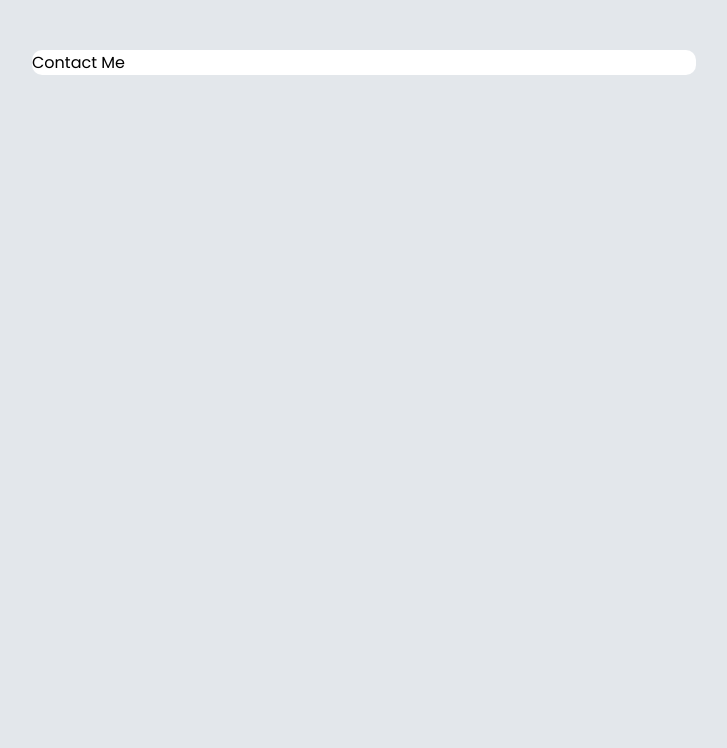
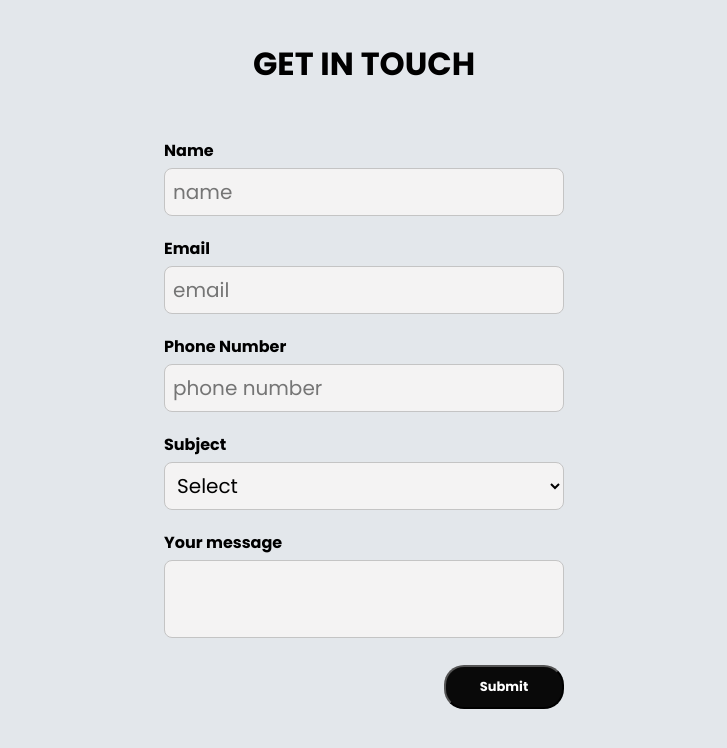
Before and after one commit to yohanezb/b59-personal-web, a plain HTML site: page personal-web/contact.html in a window 1280 px wide. Shown: the whole page, without its empty margins (276-1003 px from the left). Drawn offline with Linux system fonts and the light colour scheme.

Commit message:
Day 2 - Contact Form

```diff
--- /dev/null
+++ b/personal-web/assets/contact.css
@@ -0,0 +1,35 @@
+.btn-contact {
+    width: 30%;
+    background-color: rgb(9, 9, 9);
+    padding: 10px;
+    color: white;
+    font-weight: bold;
+    font-size: small;
+    border-radius: 20px;
+}
+
+label {
+    display: block;
+    font-weight: bold;
+}
+
+input,
+select,
+textarea {
+  width: 100%;
+  font-size: 20px;
+  font-weight: 400;
+  padding: 8px;
+  margin-top: 5px;
+  margin-bottom: 20px;
+  background: #f4f3f3;
+  border: 1px solid #c4c4c4;
+  border-radius: 8px;
+}
+
+
+* {
+    box-sizing: border-box;
+    margin: 0;
+    padding: 0;
+  }
--- /dev/null
+++ b/personal-web/assets/contact.js
@@ -0,0 +1,20 @@
+var contactForm = document.getElementById("contactForm")
+
+contactForm.addEventListener('submit', (e) => {
+    e.preventDefault();
+
+    var form = e.target;
+    var formData = new FormData(form)
+
+    var data = Object.fromEntries(formData.entries())
+
+    console.log(data)
+
+    console.log(data.phoneNumber)
+
+    var link = document.createElement('a');
+
+    link.href=`mailto:yohanez.budhy@gmail.com?subject=${data.subject}&body=Selamat siang, Nama Saya ${data.name}.%0D%0ASilahkan hubungi Saya%0D%0AEmail :${data.email}%0D%0ATelepon :${data.phoneNumber}.%0D%0A${data.message}`
+
+    link.click();
+})
--- /dev/null
+++ b/personal-web/assets/font.css
@@ -0,0 +1,9 @@
+@import url('https://fonts.googleapis.com/css2?family=Poppins:ital,wght@0,100;0,200;0,300;0,400;0,500;0,600;0,700;0,800;0,900;1,100;1,200;1,300;1,400;1,500;1,600;1,700;1,800;1,900&display=swap');
+
+* {
+    font-family: "Poppins", sans-serif;
+    font-weight: 400;
+    font-style: normal;
+    text-decoration: none;
+    color: inherit;
+}
--- a/personal-web/assets/style.css
+++ b/personal-web/assets/style.css
@@ -1,12 +1,4 @@
-@import url('https://fonts.googleapis.com/css2?family=Poppins:ital,wght@0,100;0,200;0,300;0,400;0,500;0,600;0,700;0,800;0,900;1,100;1,200;1,300;1,400;1,500;1,600;1,700;1,800;1,900&display=swap');
 
-* {
-    font-family: "Poppins", sans-serif;
-    font-weight: 400;
-    font-style: normal;
-    text-decoration: none;
-    color: inherit;
-}
 
 p {
     font-size: 15px;
@@ -20,7 +12,7 @@ p {
     color: white;
     background-color: black;
     margin: 0px 7px;
-    border-radius: 100px;"
+    border-radius: 100px;
 }
 
 .name-card{
--- a/personal-web/contact.html
+++ b/personal-web/contact.html
@@ -4,15 +4,97 @@
     <title>Name Card</title>
     <link rel="stylesheet" href="https://cdnjs.cloudflare.com/ajax/libs/font-awesome/4.7.0/css/font-awesome.min.css">
     <link rel="stylesheet" href="assets/style.css">
+    <link rel="stylesheet" href="assets/font.css">
+    <link rel="stylesheet" href="assets/contact.css">
+
+
 </head>
 <body style="background-color: #E3E7EB;">
-    <div style="
-    background-color: white;
-    border-radius: 10px;
-    box-shadow: 0px 10px 30px -22px;
-    margin: 50px 300px;">
-    Contact Me
+
+
+<main>
+    <h1 style="margin-top: 40px;
+        text-align: center;
+        font-weight: bold;
+
+        ">
+        GET IN TOUCH</h1>
+    <div style="display: flex; justify-content: center; margin-top: 50px">
+        <form id="contactForm" style="display: flex; flex-direction: column; width: 400px">
+            <div>
+                <label for="name">Name</label>
+                <input id="name" name="name" type="text" placeholder="name" required/>
+            </div>
+            <div>
+                <label for="email">Email</label>
+                <input id="email" name="email" type="email" placeholder="email" required/>
+            </div>
+            <div>
+                <label for="phone-number">Phone Number</label>
+                <input id="phoneNumber" name="phoneNumber" type="number" placeholder="phone number" required />
+            </div>
+            <div>
+                <label for="subject">Subject</label>
+                <select id="subject" name="subject" required>
+                <option value="" disabled selected>Select</option>
+                <option value="Fullstack Developer">Fullstack Developer</option>
+                <option value="Frontend Developer">Frontend Developer</option>
+                <option value="Backend Developer">Backend Developer</option>
+                </select>
+            </div>
+            <div>
+                <label for="message">Your message</label>
+                <textarea style="resize: none;" id="message" name="message" required></textarea>
+            </div>
+            <div style="display: flex; justify-content:flex-end ;">
+                <button class="btn-contact">Submit</button>
+            </div>
+        </form>
     </div>
+</main>
+
+<script src="assets/contact.js"></script>
 
 </body>
 </html>
+
+
+<!-- <main class="contact-section">
+    <form id="contactForm" class="contact-form">
+        <h1>Contact Me</h1>
+        <div class="form-field">
+            <label for="name">Name</label>
+            <input id="name" name="name" class="form-input" type="text" placeholder="name" required />
+        </div>
+
+        <div class="form-field">
+            <label for="email">Email</label>
+            <input id="email" name="email" class="form-input" type="email" placeholder="email" required />
+        </div>
+
+        <div class="form-field">
+            <label for="phoneNumber">Phone Number</label>
+            <input id="phoneNumber" name="phoneNumber" class="form-input" type="number" placeholder="phone number" required/>
+        </div>
+
+        <div class="form-field">
+            <label for="subject">Subject</label>
+            <input id="subject" name="subject" class="form-input" placeholder="subject" required></input>
+        </div>
+
+        <div class="form-field">
+            <label for="skill">Skill</label>
+            <select id="skill" name="skill" class="form-input" required>
+                <option value="Frontend">Frontend</option>
+                <option value="Backend">Backend</option>
+            </select>
+        </div>
+
+        <div class="form-field">
+            <label class="message-contact" for="message">Your Message</label>
+            <textarea id="message" name="message" class="form-input" required></textarea>
+        </div>
+
+        <button type="submit" class="form-submit-button">Submit</button>
+    </form>
+</main> -->
```
